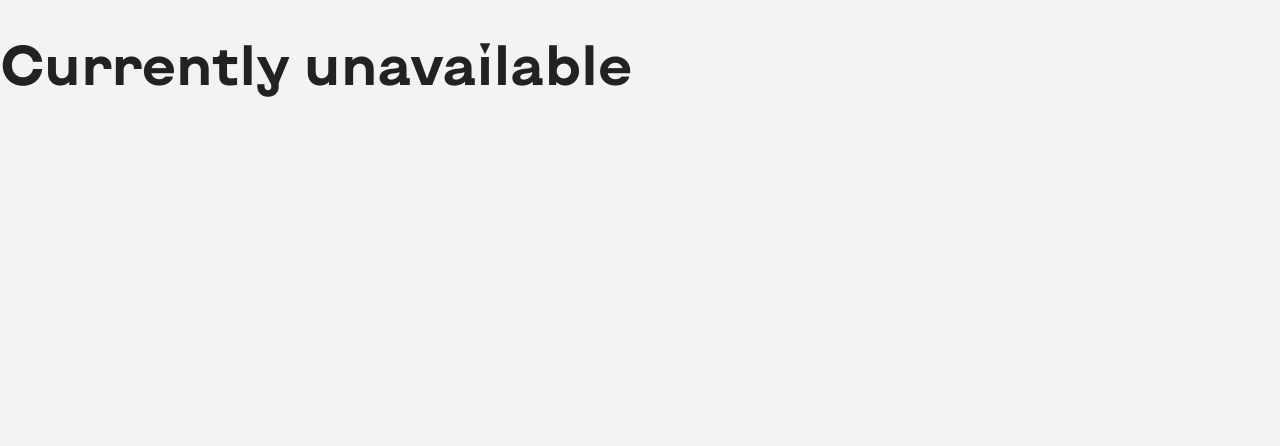
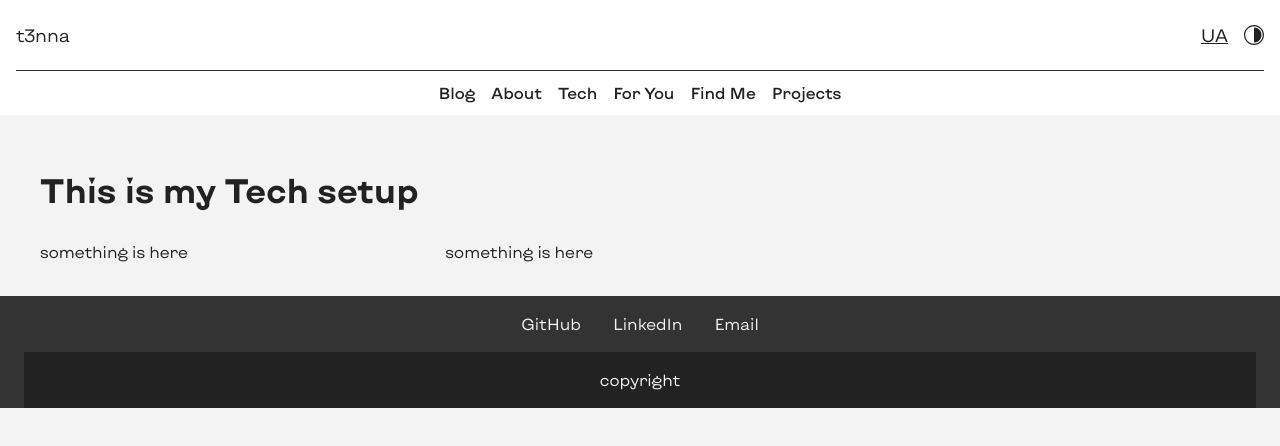
Before and after one commit to t3nna/personal-website, a React (Create React App) app: page /setup in a window 1280 px wide. Shown: the top 446 px of the page. Built offline with nearby package versions, Linux system fonts and the light colour scheme.

Commit message:
Created initial setup for tech page.

```diff
--- a/src/App.js
+++ b/src/App.js
@@ -82,7 +82,14 @@ function App() {
                     </>
                 }/>
 
-                <Route path={'/setup'} element={<Tech/>}/>
+                <Route path={'/setup'} element={
+                    <>
+                        <Navigation/>
+                        <Tech/>
+                        <Footer/>
+                    </>
+
+                }/>
 
 
                 <Route path={'*'} element={<h1 className={'fs-primary-heading'}>404</h1>}/>
--- a/src/components/tech/Tech.js
+++ b/src/components/tech/Tech.js
@@ -1,10 +1,21 @@
 import React from 'react';
+import TechItem from "./TechItem";
 
 function Tech(props) {
     return (
-        <div className={'fs-primary-heading'}>
-            Currently unavailable
-        </div>
+       <main className="flow">
+           <section className="tech-list-section">
+               <div className="container">
+                   <h1 className={'fs-secondary-heading'}>
+                       This is my Tech setup
+                   </h1>
+                   <ul className={'tech-items-list'}>
+                      <TechItem/>
+                      <TechItem/>
+                   </ul>
+               </div>
+           </section>
+       </main>
     );
 }
 
--- /dev/null
+++ b/src/components/tech/TechItem.js
@@ -0,0 +1,11 @@
+import React from 'react';
+
+function TechItem(props) {
+    return (
+        <div>
+            something is here
+        </div>
+    );
+}
+
+export default TechItem;
--- a/src/sass/main.scss
+++ b/src/sass/main.scss
@@ -22,6 +22,7 @@
 "pages/find-me",
 "pages/blog-list",
 "pages/about",
-"pages/for-you";
+"pages/for-you",
+"pages/tech";
 
 @import "./utilities";
--- /dev/null
+++ b/src/sass/pages/_tech.scss
@@ -0,0 +1,24 @@
+.tech-items-list {
+  display: grid;
+  grid-column-gap: 1rem;
+  grid-row-gap: 1.5rem;
+
+  li {
+    text-align: center;
+  }
+
+  img {
+
+  }
+
+  a {
+    color: inherit;
+    text-decoration: none;
+  }
+
+  @media (min-width: 35em) {
+    &{
+      grid-template-columns: 1fr 1fr 1fr;
+    }
+  }
+}
```
